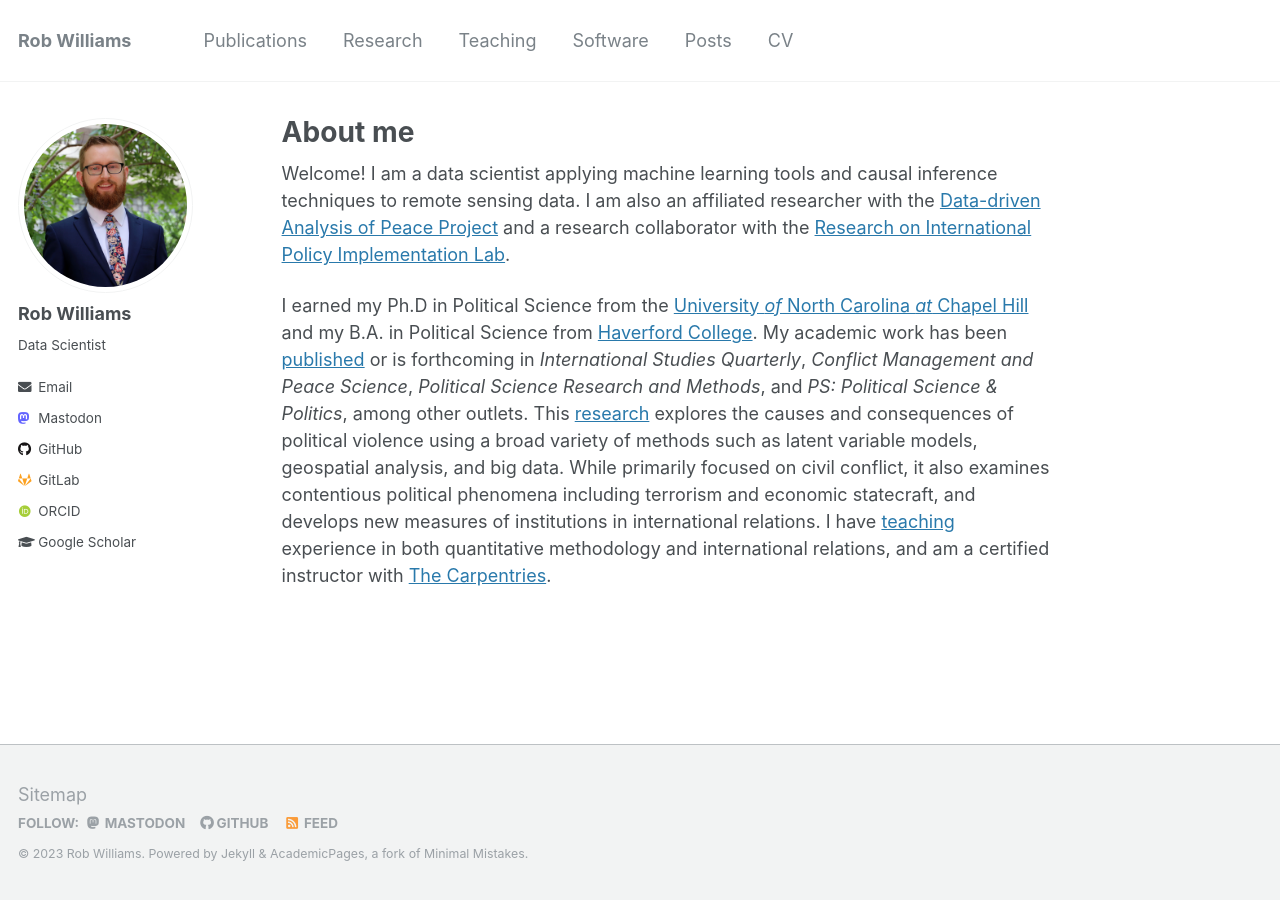
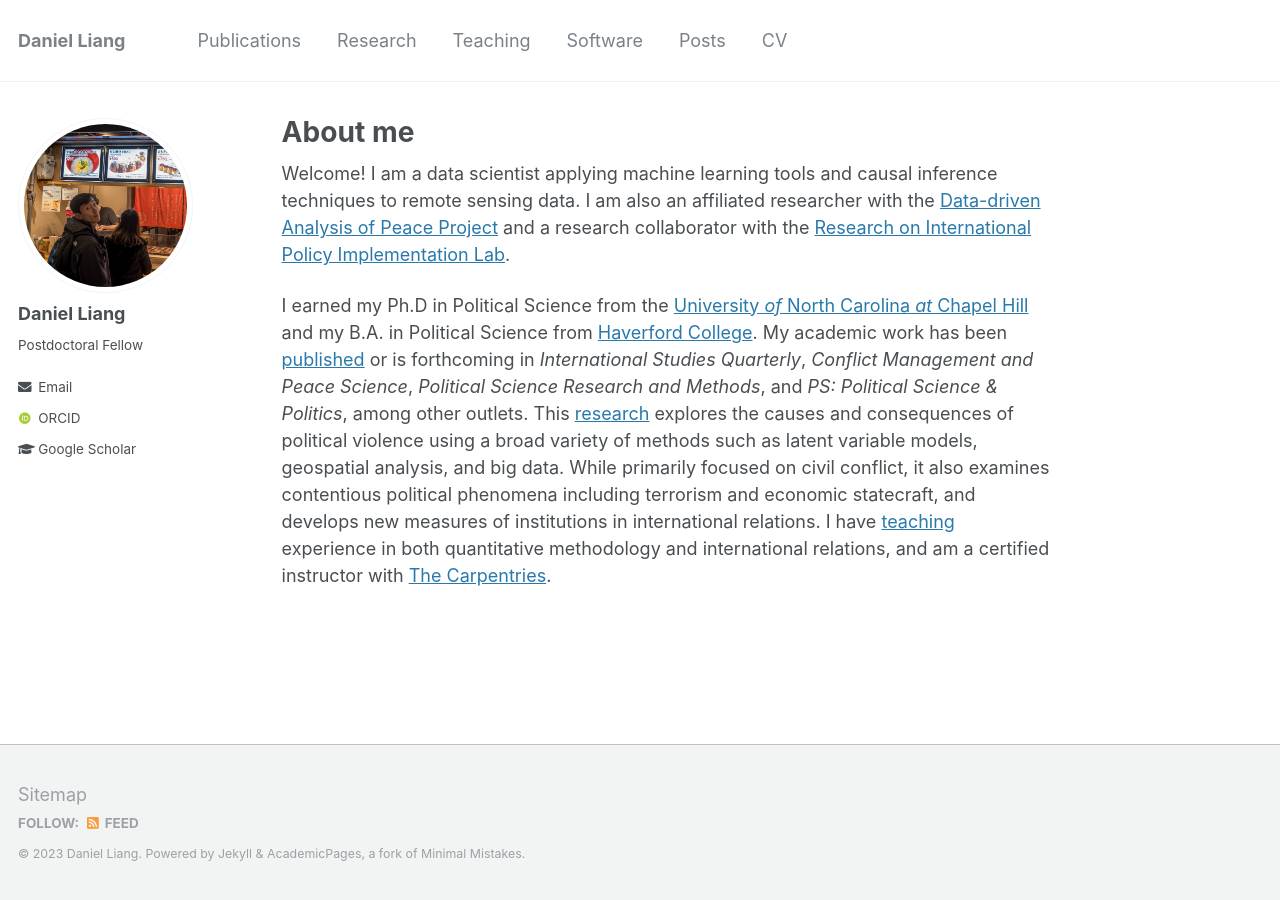
Before and after one commit to Daniel-You-Liang/Daniel-You-Liang.github.io, a Jekyll site: the page built from _pages/about.md, in a window 1280 px wide. Built offline with Jekyll 4.4.1, drawn with Linux system fonts in a browser that asks for light colours; some web fonts are replaced.

Commit message:
Changed meta data

```diff
--- a/_config.yml
+++ b/_config.yml
@@ -7,13 +7,13 @@
 
 # Site Settings
 locale                   : "en-US"
-title                    : "Rob Williams"
+title                    : "Daniel Liang"
 title_separator          : "-"
-name                     : &name "Rob Williams"
-description              : &description "Postdoc in Political Science"
-url                      : https://jayrobwilliams.com # the base hostname & protocol for your site e.g. "https://mmistakes.github.io"
+name                     : &name "Daniel Liang"
+description              : &description "Postdoc in Quantum Information and Theoretical Computer Science"
+url                      : https://daniel-you-liang.github.io # the base hostname & protocol for your site e.g. "https://mmistakes.github.io"
 baseurl                  : "" # the subpath of your site, e.g. "/blog"
-repository               : "jayrobwilliams/jayrobwilliams.github.io"
+repository               : "daniel-you-liang/daniel-you-liang.github.io"
 teaser                   : # filename of teaser fallback teaser image placed in /images/, .e.g. "500x300.png"
 breadcrumbs              : false # true, false (default)
 words_per_minute         : 160
@@ -57,14 +57,14 @@ yandex_site_verification :
 
 # Social Sharing
 mastodon:
-  username               : "fosstodon.org/@jayrobw"
+  username               :
 twitter:
   username               :
 facebook:
   username               :
   app_id                 :
   publisher              :
-og_image                 : profile.png # Open Graph/Twitter default site image
+og_image                 : profile.jpg # Open Graph/Twitter default site image
 # For specifying social profiles
 # - https://developers.google.com/structured-data/customize/social-profiles
 social:
@@ -75,24 +75,24 @@ social:
 
 # Analytics
 analytics:
-  provider               : "goatcounter" # false (default), "google", "google-universal", "custom", "goatcounter"
+  provider               : # false (default), "google", "google-universal", "custom", "goatcounter"
   google:
     tracking_id          :
   goatcounter:
-    code		 : jayrobwilliams
+    code		 :
 
 
 # Site Author
 author:
-  name             : "Rob Williams"
-  avatar           : "profile.png"
-  bio              : "Data Scientist"
+  name             : "Daniel Liang"
+  avatar           : "profile.jpg"
+  bio              : "Postdoctoral Fellow"
   location         :
   employer         :
   pubmed           :
-  orcid            : "http://orcid.org/0000-0001-9259-3883"
-  googlescholar    : "https://scholar.google.com/citations?user=fiaPSmgAAAAJ"
-  email            : "rob.williams@wustl.edu"
+  orcid            : "http://orcid.org/0000-0002-7418-0468"
+  googlescholar    : "https://scholar.google.com/citations?user=Y3Nhg5kAAAAJ&hl"
+  email            : "dl88@rice.edu"
   researchgate     :  # example: "https://www.researchgate.net/profile/yourprofile"
   uri              :
   bitbucket        :
@@ -101,18 +101,18 @@ author:
   flickr           :
   facebook         :
   foursquare       :
-  github           : "jayrobwilliams"
-  gitlab           : "jayrobwilliams"
+  github           :
+  gitlab           :
   google_plus      :
   keybase          :
   instagram        :
-  impactstory      : #"https://profiles.impactstory.org/u/xxxx-xxxx-xxxx-xxxx"
+  impactstory      :
   lastfm           :
   linkedin         :
-  mastodon         : "fosstodon.org/@jayrobw"
+  mastodon         :
   pinterest        :
   soundcloud       :
-  stackoverflow    : #"https://stackoverflow.com/users/10912314/jayrobwilliams"
+  stackoverflow    :
   steam            :
   tumblr           :
   twitter          :
```
Also changed, not shown: images/profile.jpg (added), images/profile.png (deleted).
